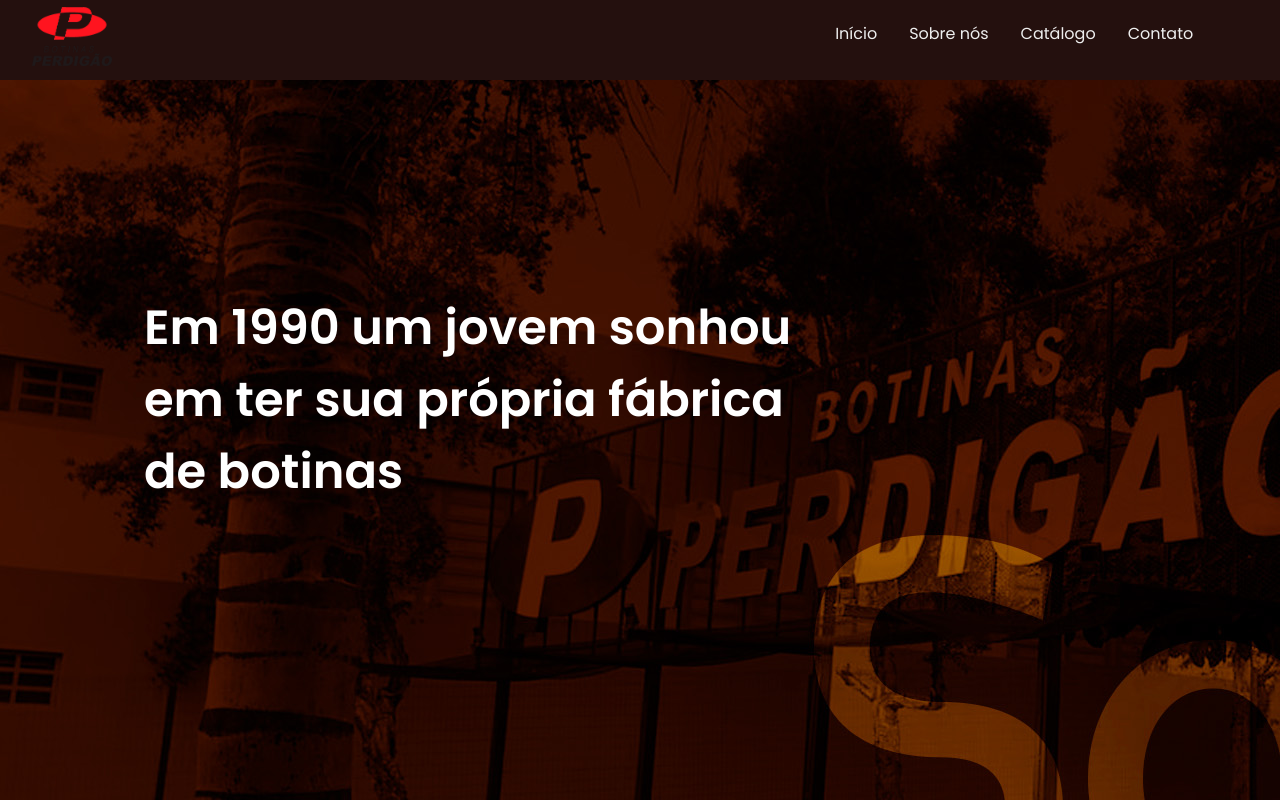
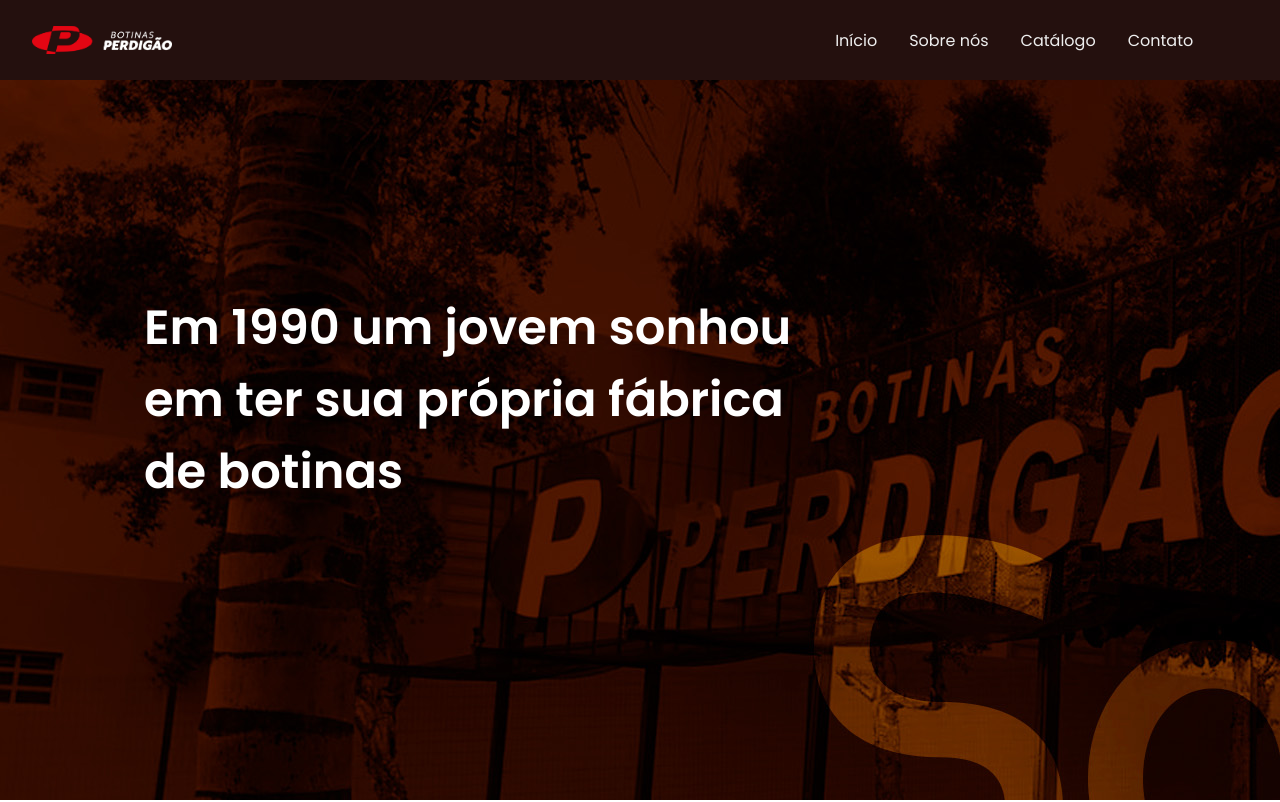
Before and after one commit to NiloMarcos/ReactJS-BotinasPerdig-o, a React (Create React App) app: page /sobre-nos in a window 1280 px wide. Shown: the top 802 px of the page. Built offline with nearby package versions, Linux system fonts and the light colour scheme.

Commit message:
alterando logo e favicon

```diff
--- a/src/components/Footer/index.js
+++ b/src/components/Footer/index.js
@@ -1,6 +1,6 @@
 import React from 'react';
 
-import LogoFooter from '../../assets/logo.png';
+import LogoFooter from '../../assets/botinas-perdigao-logo.png';
 
 import { AiOutlineInstagram, AiOutlineWhatsApp } from 'react-icons/ai';
 
--- a/src/components/Footer/styles.scss
+++ b/src/components/Footer/styles.scss
@@ -85,7 +85,7 @@
 
   .container-manager p {
     text-align: center;
-    color: gray;
+    color: #fafafa;
     padding-top: 20px;
     padding-bottom: 20px;
   }
@@ -108,6 +108,11 @@
       color: #FFF;
       font-size: 1.2rem;
       padding: 1rem .5rem;
+      transition: 0.4s ease;
+
+      &:hover {
+        transform: scale(1.2);
+      }
     }
 
   }
--- a/src/components/Header/nav.js
+++ b/src/components/Header/nav.js
@@ -2,7 +2,7 @@
 
 import { FaBars, FaTimes } from "react-icons/fa";
 
-import Logo from '../../assets/logo.png';
+import Logo from '../../assets/botinas-perdigao-logo.png';
 
 import { Link } from 'react-router-dom';
 
@@ -22,7 +22,7 @@
 	return (
 		<header>
 			<section className="content-header">
-				<a href="/">
+				<a href="/" className='content-logo'>
 					<img src={Logo} alt="Logo do Header" className='header-logo' />
 				</a>
 
--- a/src/components/Header/styles.scss
+++ b/src/components/Header/styles.scss
@@ -68,8 +68,12 @@
 	right: 0;
 }
 
+.content-logo {
+	display: flex;
+}
+
 .header-logo {
-	max-width: 80px;
+	max-width: 140px;
 	object-fit: contain;
 }
 
--- a/src/pages/Home/index.js
+++ b/src/pages/Home/index.js
@@ -130,11 +130,11 @@
               <p className="text-acompanhe ">Acompanhe a perdigão nas redes sociais</p>
 
               <section className="container-social-links">
-                <a href="https://www.instagram.com/lojadabotinabrasil/" target="_blank">
+                <a href="https://www.instagram.com/lojadabotinabrasil/"  rel="noopener">
                   <AiOutlineInstagram />
                 </a>
 
-                <a href="https://api.whatsapp.com/send?phone=3799638843" target="_blank">
+                <a href="https://api.whatsapp.com/send?phone=3799638843" rel="noopener">
                   <AiOutlineWhatsApp />
                 </a>
               </section>
--- a/src/pages/Home/styles.scss
+++ b/src/pages/Home/styles.scss
@@ -184,6 +184,11 @@
 .container-social-links a svg {
 	color: #FFF;
 	font-size: 1rem;
+	transition: 0.4s ease;
+
+	&:hover {
+		transform: scale(1.2);
+	}
 }
 /* Form CSS */
 
```
Also changed, not shown: public/logo.png, src/assets/botinas-perdigao-logo.png (added).
